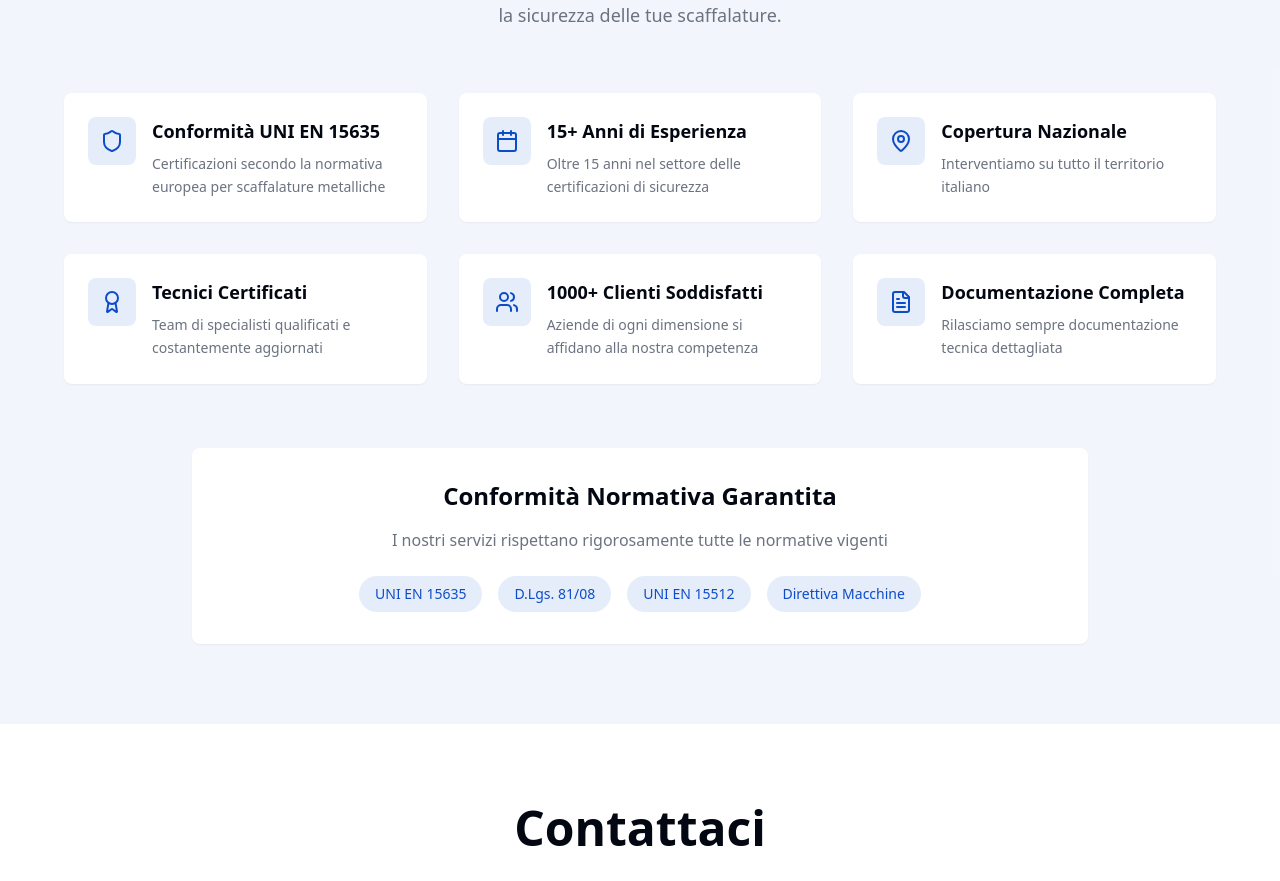
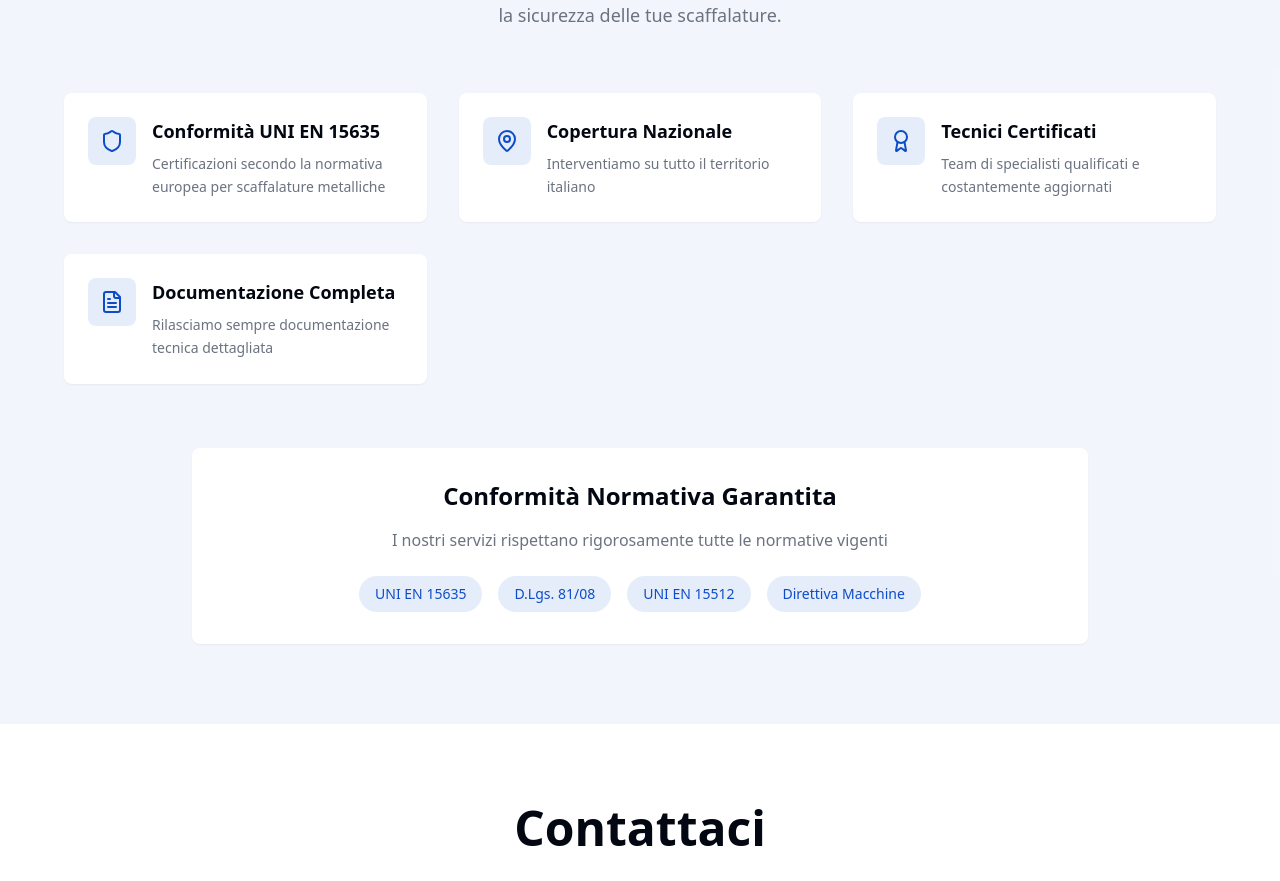
Before and after one commit to FAV-art/pro-sicura-web, a React (Vite) app: page / in a window 1280 px wide. Shown: the part 2727-3608 px from the top of the page. Built offline with nearby package versions, Linux system fonts and the light colour scheme.

Commit message:
Remove testimonial blocks
Remove the "1000+ Clienti Soddisfatti" and "Aziende di ogni dimensione si affidano alla nostra competenza/15+ Anni di Esperienza" blocks, as well as any associated typos.

```diff
--- a/src/components/Trust.tsx
+++ b/src/components/Trust.tsx
@@ -9,11 +9,6 @@ export const Trust = () => {
       description: "Certificazioni secondo la normativa europea per scaffalature metalliche"
     },
     {
-      icon: Calendar,
-      title: "15+ Anni di Esperienza",
-      description: "Oltre 15 anni nel settore delle certificazioni di sicurezza"
-    },
-    {
       icon: MapPin,
       title: "Copertura Nazionale",
       description: "Interventiamo su tutto il territorio italiano"
@@ -22,11 +17,6 @@ export const Trust = () => {
       icon: Award,
       title: "Tecnici Certificati",
       description: "Team di specialisti qualificati e costantemente aggiornati"
-    },
-    {
-      icon: Users,
-      title: "1000+ Clienti Soddisfatti",
-      description: "Aziende di ogni dimensione si affidano alla nostra competenza"
     },
     {
       icon: FileText,
```
